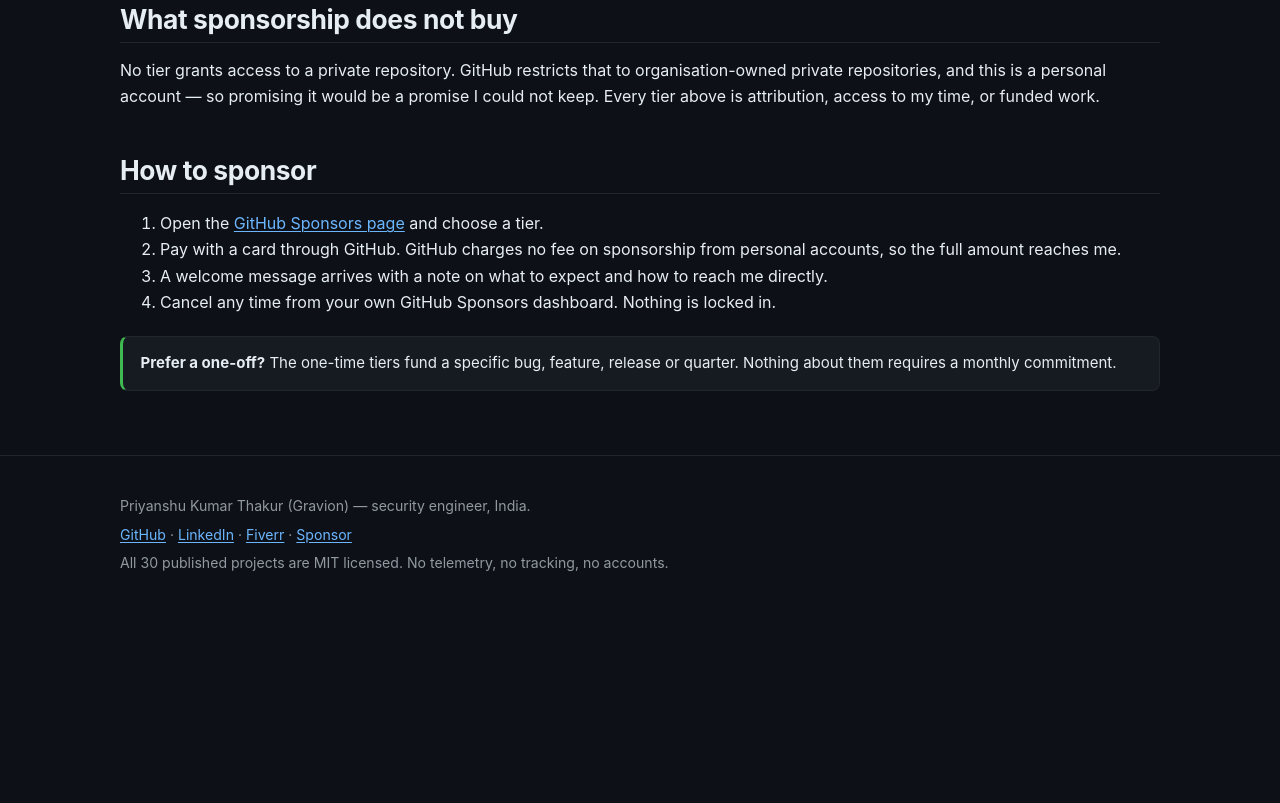
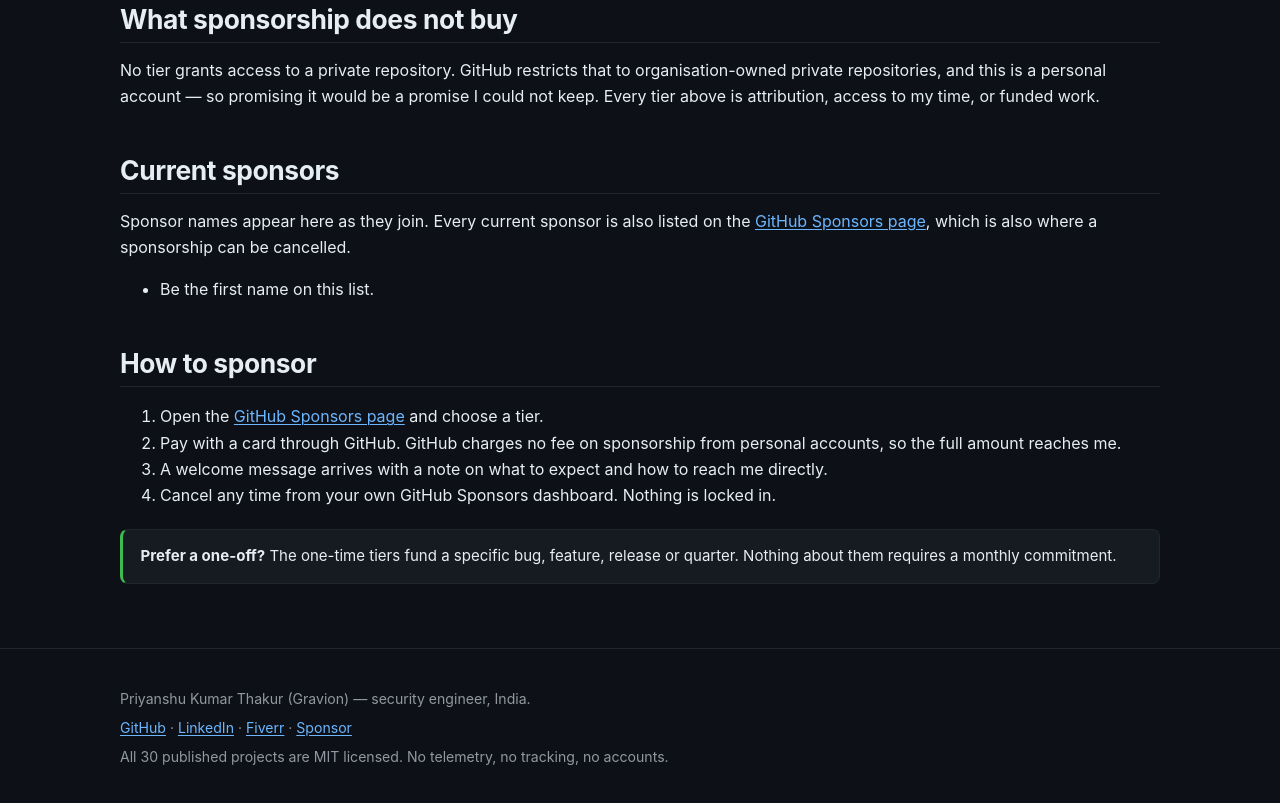
Before and after one commit to gravion-ux/portfolio, a plain HTML site: page site/support.html in a window 1280 px wide. Shown: the part 1588-2391 px from the top of the page. Before the commit the page ends 2216 px from the top, so only its background shows below. Drawn offline with Linux system fonts and the light colour scheme.

Commit message:
docs: add sponsor list sections and update the sponsorship content pack

```diff
--- a/site/support.html
+++ b/site/support.html
@@ -150,6 +150,16 @@
       attribution, access to my time, or funded work.
     </p>
 
+    <h2>Current sponsors</h2>
+    <p>
+      Sponsor names appear here as they join. Every current sponsor is also listed on the
+      <a href="https://github.com/sponsors/gravion-ux" rel="noopener noreferrer">GitHub Sponsors page</a>,
+      which is also where a sponsorship can be cancelled.
+    </p>
+    <ul>
+      <li>Be the first name on this list.</li>
+    </ul>
+
     <h2>How to sponsor</h2>
     <ol>
       <li>Open the <a href="https://github.com/sponsors/gravion-ux" rel="noopener noreferrer">GitHub Sponsors page</a> and choose a tier.</li>
```
Also changed, not shown: 2 other files.
